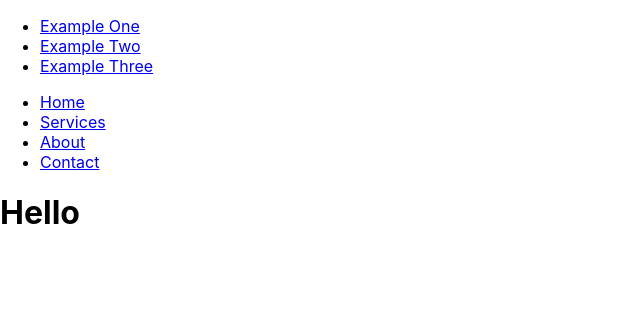
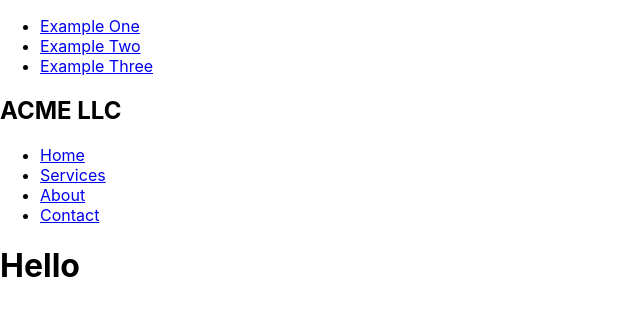
Before and after one commit to mostlyclicks/mostly-component-library, a React (Create React App) app: page / in a window 1280 px wide. Shown: the top 316 px of the page, without its empty margins (0-640 px from the left). Built offline with nearby package versions, Linux system fonts and the light colour scheme.

Commit message:
add brand/logo to main nav

```diff
--- a/src/App.js
+++ b/src/App.js
@@ -10,7 +10,6 @@ function App({props}) {
     <Layout>
       <TopNav links={topNavLinks} />
       <Header links={mainNavLinks} />
-
       <h1>Hello</h1>
     </Layout>
   );
--- /dev/null
+++ b/src/Brand/Logo.js
@@ -0,0 +1,14 @@
+import React from 'react'
+
+const Logo = (props) => {
+
+  const brand = props.brand
+
+  return (
+    <div>
+      <h1>{brand}</h1>
+    </div>
+  )
+}
+
+export default Logo
--- a/src/Navs/MainNav.js
+++ b/src/Navs/MainNav.js
@@ -1,4 +1,5 @@
 import React from 'react'
+import Logo from '../Brand/Logo'
 
 const MainNav = (props) => {
 
@@ -6,6 +7,7 @@ const MainNav = (props) => {
 
   return (
     <nav>
+      <Logo brand="ACME LLC"/>
       <ul>
         {links.map((link) => {
           return (
```
